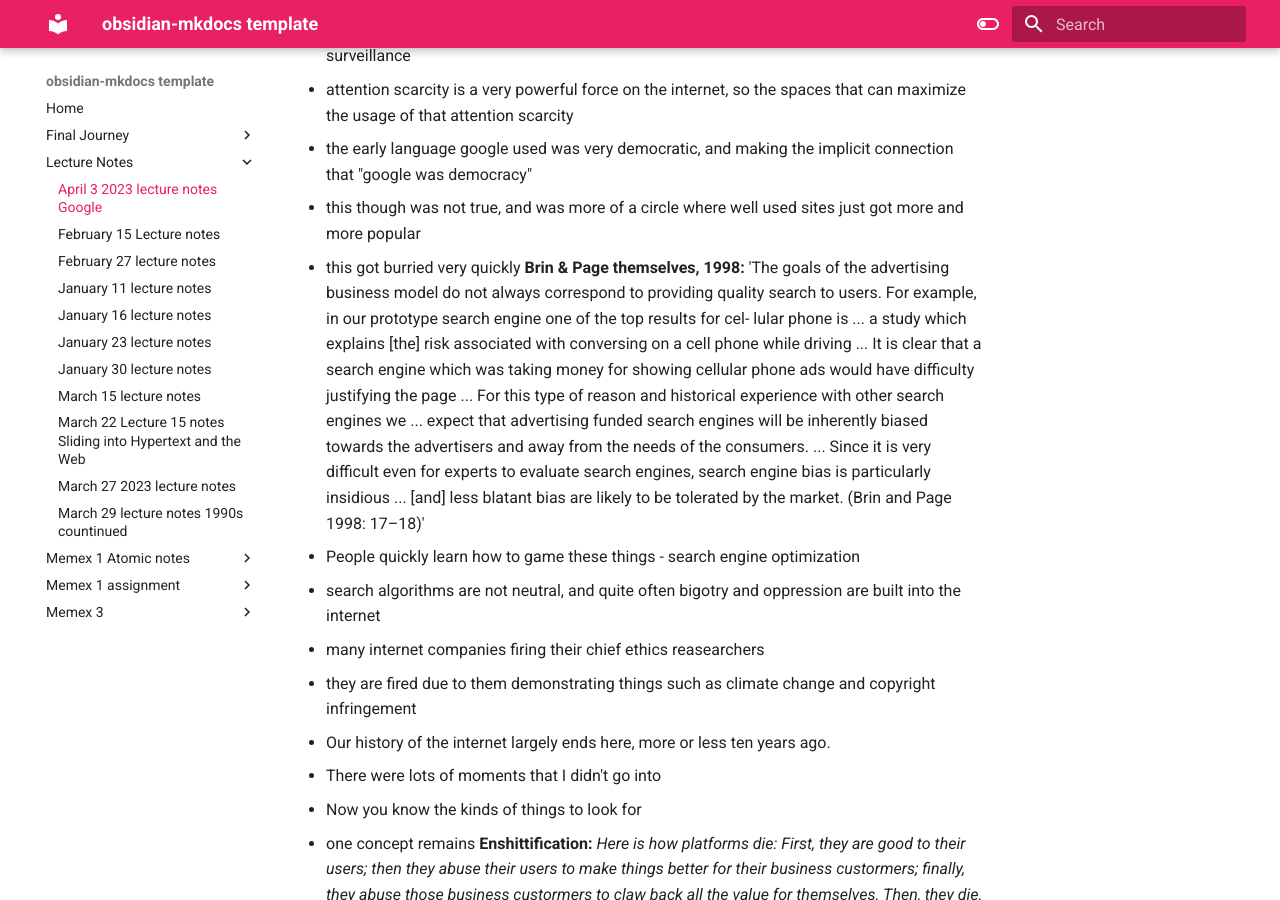
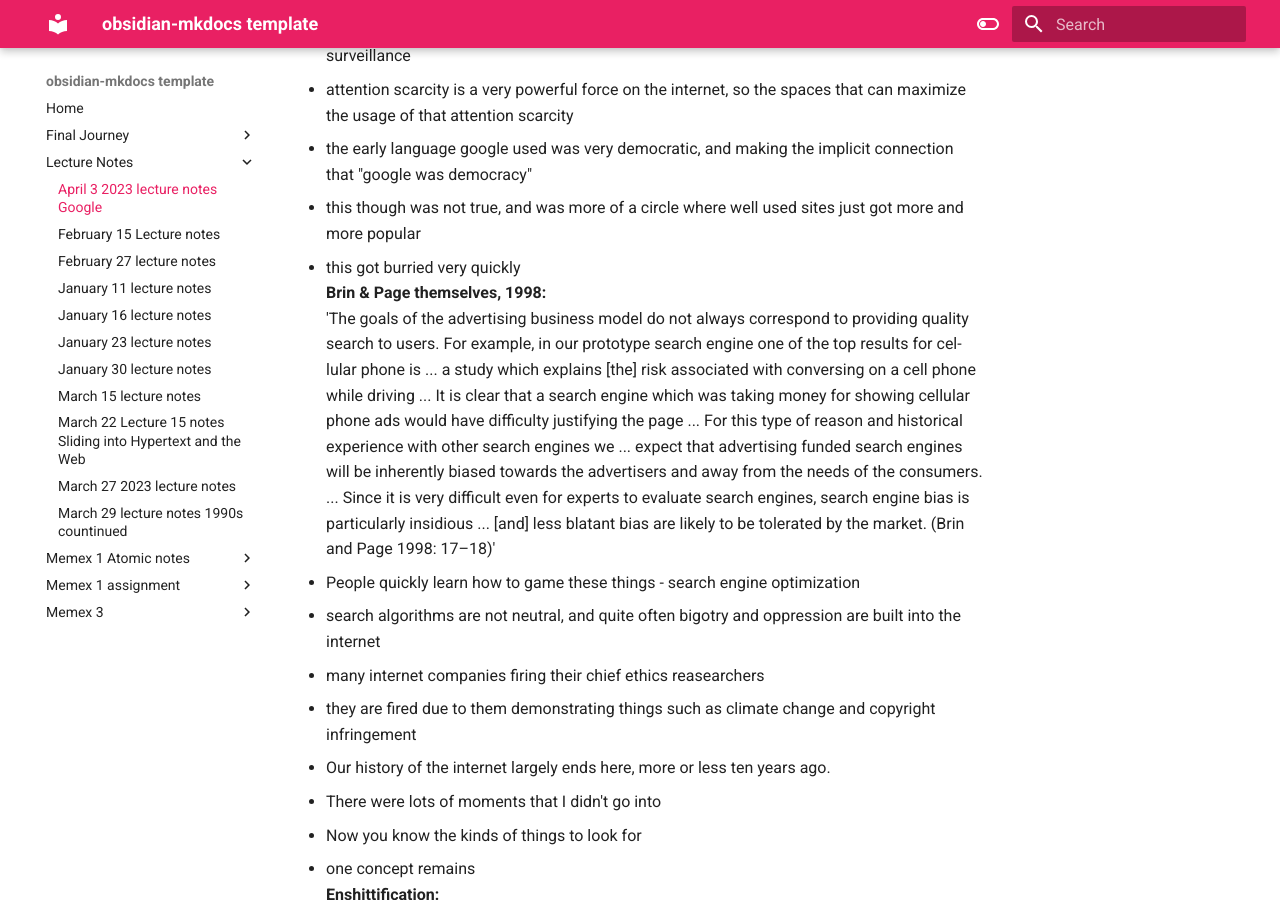
Before and after one commit to EricSchofield/HIST-1900-Memmex-1, an MkDocs documentation site: the page built from docs/Lecture Notes/April 3 2023 lecture notes - Google.md, in a window 1280 px wide and 900 px high, scrolled down 744 px. Built offline with MkDocs 1.6.1 and Material for MkDocs 9.7.7, drawn with Linux system fonts in a browser that asks for light colours.

```diff
--- a/docs/Lecture Notes/April 3 2023 lecture notes - Google.md
+++ b/docs/Lecture Notes/April 3 2023 lecture notes - Google.md
@@ -1,44 +1,44 @@
-- google was different as it used a structured method for looking for information
-- other sites used keywords, which was easily exploitable
-- the idea that important sites will have other important sites pointing towards them
-- grad project starts in 1996, and by 1999 it has indexed 6 million sites
-- in 2000 google starts selling advertisements
-- leads to immediate legal action because another advertisement had created it first
-- by 2001 Larry Paige has screwed up enough so that Eric Schmitt is brought in as "parrental supervision"
-- google was the best browser overall, so it became more and more popular
-- dot com bubble had mostly calmed down
-- googles ip starts in 2004
-- in 2005 google is listed as 52 billion dollars
-- yahoo by this point splits off their alliance with google and starts circling the drain
-- by the 2010s, google buys up other services, and if something is seen as a risk, they try and kill it off
-- monopoly behaviour
-- google is caught up in many different scandals, such as sexual harassment, predatory surveillance... and it triggers the sherman anti trust laws
-- google is the lens that we use to search the internet
-- google emerges in the post cold war pre 9/11 era, where it embodies the neo-liberal web
-- and once 9/11 happens, google easily transforms into working with the government for surveillance
-- attention scarcity is a very powerful force on the internet, so the spaces that can maximize the usage of that attention scarcity
-- the early language google used was very democratic, and making the implicit connection that "google was democracy"
-- this though was not true, and was more of a circle where well used sites just got more and more popular
-- this got burried very quickly
-**Brin & Page themselves, 1998:**
-	'The goals of the advertising business model do not always correspond to providing quality search to users. For example, in our prototype search engine one of the top results for cel- lular phone is ... a study which explains [the] risk associated with conversing on a cell phone while driving ... It is clear that a search engine which was taking money for showing cellular phone ads would have difficulty justifying the page ... For this type of reason and historical experience with other search engines we ... expect that advertising funded search engines will be inherently biased towards the advertisers and away from the needs of the consumers. ... Since it is very difficult even for experts to evaluate search engines, search engine bias is particularly insidious ... [and] less blatant bias are likely to be tolerated by the market. (Brin and Page 1998: 17–18)'
-- People quickly learn how to game these things - search engine optimization
-- search algorithms are not neutral, and quite often bigotry and oppression are built into the internet
-- many internet companies firing their chief ethics reasearchers
-- they are fired due to them demonstrating things such as climate change and copyright infringement
-- Our history of the internet largely ends here, more or less ten years ago.
-- There were lots of moments that I didn't go into
-- Now you know the kinds of things to look for
-- one concept remains
-**Enshittification:**
+- google was different as it used a structured method for looking for information <br>
+- other sites used keywords, which was easily exploitable <br>
+- the idea that important sites will have other important sites pointing towards them <br>
+- grad project starts in 1996, and by 1999 it has indexed 6 million sites<br>
+- in 2000 google starts selling advertisements <br>
+- leads to immediate legal action because another advertisement had created it first <br>
+- by 2001 Larry Paige has screwed up enough so that Eric Schmitt is brought in as "parrental supervision"<br>
+- google was the best browser overall, so it became more and more popular<br>
+- dot com bubble had mostly calmed down <br>
+- googles ip starts in 2004 <br>
+- in 2005 google is listed as 52 billion dollars <br>
+- yahoo by this point splits off their alliance with google and starts circling the drain <br>
+- by the 2010s, google buys up other services, and if something is seen as a risk, they try and kill it off <br>
+- monopoly behaviour <br>
+- google is caught up in many different scandals, such as sexual harassment, predatory surveillance... and it triggers the sherman anti trust laws <br>
+- google is the lens that we use to search the internet <br>
+- google emerges in the post cold war pre 9/11 era, where it embodies the neo-liberal web <br>
+- and once 9/11 happens, google easily transforms into working with the government for surveillance<br>
+- attention scarcity is a very powerful force on the internet, so the spaces that can maximize the usage of that attention scarcity <br>
+- the early language google used was very democratic, and making the implicit connection that "google was democracy"<br>
+- this though was not true, and was more of a circle where well used sites just got more and more popular <br>
+- this got burried very quickly <br>
+**Brin & Page themselves, 1998:**<br>
+	'The goals of the advertising business model do not always correspond to providing quality search to users. For example, in our prototype search engine one of the top results for cel- lular phone is ... a study which explains [the] risk associated with conversing on a cell phone while driving ... It is clear that a search engine which was taking money for showing cellular phone ads would have difficulty justifying the page ... For this type of reason and historical experience with other search engines we ... expect that advertising funded search engines will be inherently biased towards the advertisers and away from the needs of the consumers. ... Since it is very difficult even for experts to evaluate search engines, search engine bias is particularly insidious ... [and] less blatant bias are likely to be tolerated by the market. (Brin and Page 1998: 17–18)'<br>
+- People quickly learn how to game these things - search engine optimization<br>
+- search algorithms are not neutral, and quite often bigotry and oppression are built into the internet <br>
+- many internet companies firing their chief ethics reasearchers <br>
+- they are fired due to them demonstrating things such as climate change and copyright infringement <br>
+- Our history of the internet largely ends here, more or less ten years ago.<br>
+- There were lots of moments that I didn't go into<br>
+- Now you know the kinds of things to look for<br>
+- one concept remains<br>
+**Enshittification:**<br>
 *Here is how platforms die: First, they are good to their users; then they abuse their users to make things better for their business custormers; finally, they abuse those business custormers to claw back all the value for themselves. Then, they die.*
-- examples of this are things such as how amazon has forced consumers and businesses to work for them, or how facebook does not allow links to things such as articles
-**The Enshittification of Facebook:**
-- "They trust me. Dumb fucks" - Zuckerberg
-- originally created a site to creep on female harvard students
-- used early log in data to try and break into the harvard newspaper
-- eventually investigated by harvard itself
-- due to monopoliztion, google and facebook came to a agreement
+- examples of this are things such as how amazon has forced consumers and businesses to work for them, or how facebook does not allow links to things such as articles<br>
+**The Enshittification of Facebook:**<br>
+- "They trust me. Dumb fucks" - Zuckerberg <br>
+- originally created a site to creep on female harvard students <br>
+- used early log in data to try and break into the harvard newspaper <br>
+- eventually investigated by harvard itself <br>
+- due to monopoliztion, google and facebook came to a agreement <br>
 
 #Late_1900s
 #2000s
```
